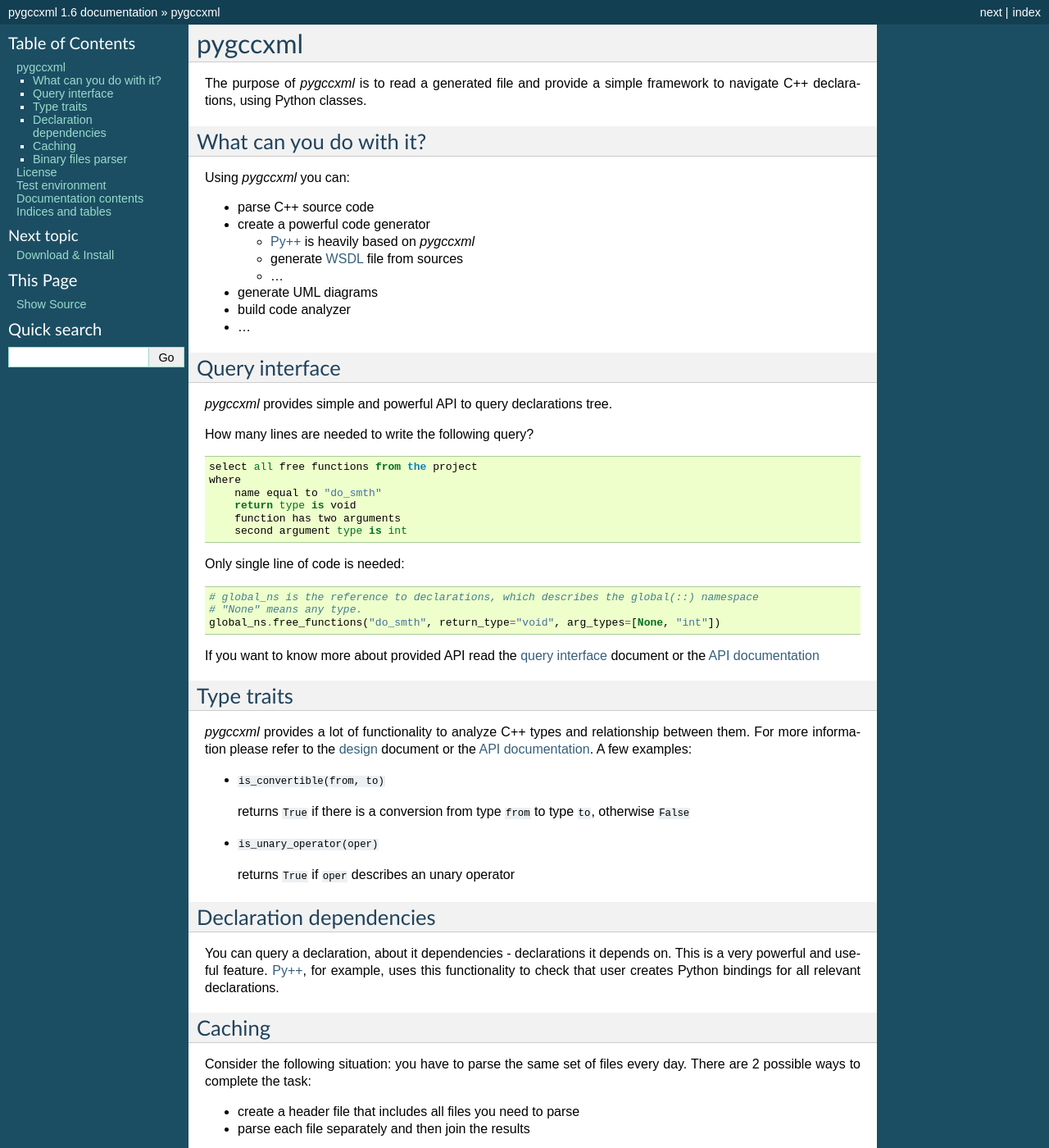
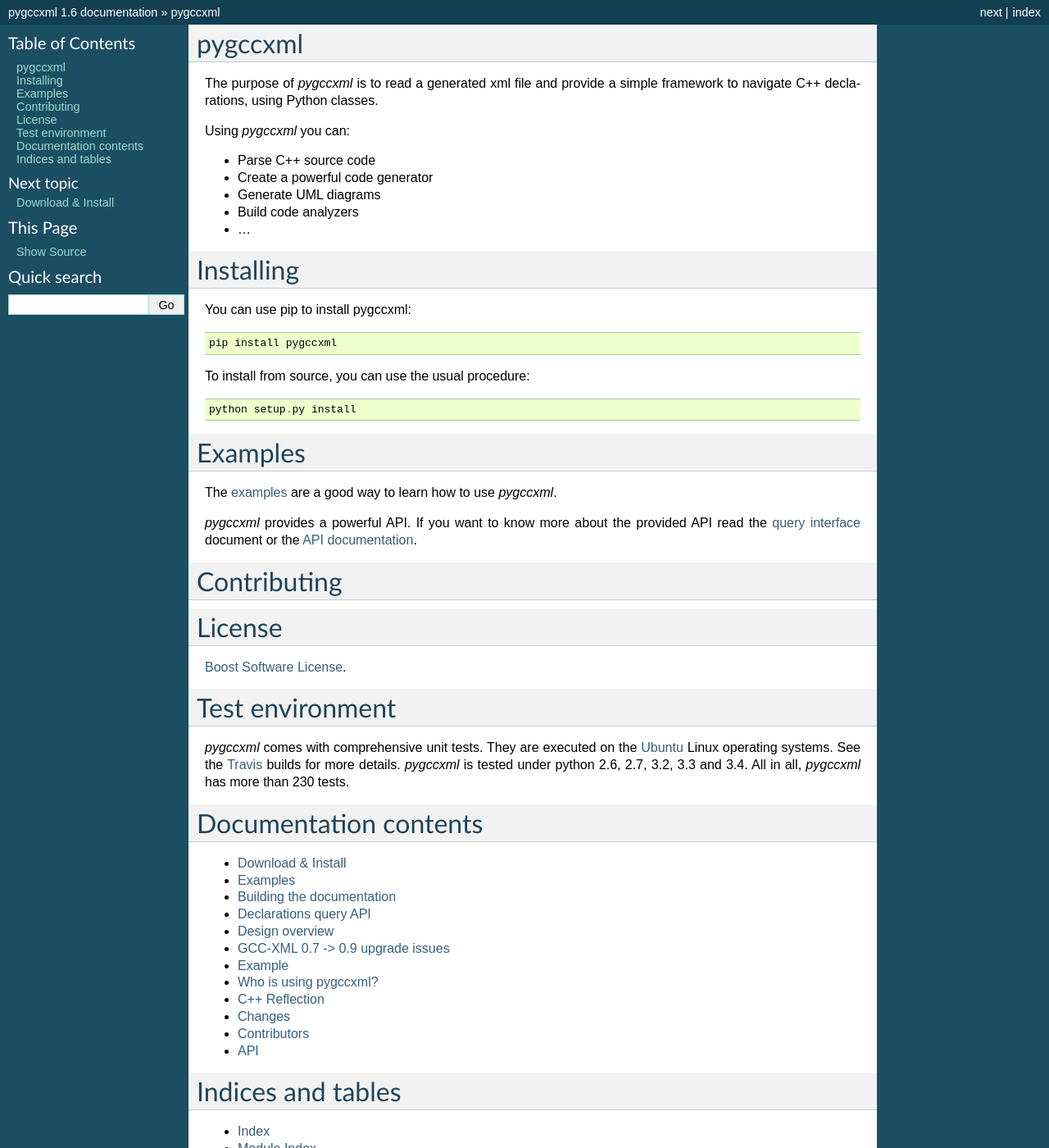
Before and after one commit to CastXML/pygccxml, a Sphinx documentation site: the page built from docs/index.rst, in a window 1280 px wide and 1400 px high. Shown: the whole window at 82% size. Built offline with Sphinx 7.4.7, drawn with Linux system fonts in a browser that asks for light colours; pages that are not in the unit, such as notebooks, are missing from menus; some of the changed text lies outside the part shown.

Commit message:
Greatly simplify and cleanup first page of the documentation

```diff
--- a/docs/index.rst
+++ b/docs/index.rst
@@ -1,89 +1,40 @@
 pygccxml
 ========
 
-The purpose of `pygccxml` is to read a generated file and provide a simple
+The purpose of `pygccxml` is to read a generated xml file and provide a simple
 framework to navigate C++ declarations, using Python classes.
 
-What can you do with it?
-------------------------
 Using `pygccxml` you can:
 
-* parse C++ source code
-* create a powerful code generator
-
-  + `Py++ <http://sourceforge.net/projects/pygccxml/files/pyplusplus/>`_ is heavily based on `pygccxml`
-  + generate `WSDL`_ file from sources
-  + ...
-
-* generate UML diagrams
-* build code analyzer
+* Parse C++ source code
+* Create a powerful code generator
+* Generate UML diagrams
+* Build code analyzers
 * ...
 
-Query interface
----------------
-`pygccxml` provides simple and powerful API to query declarations tree.
+Installing
+==========
 
-How many lines are needed to write the following query?
-::
+You can use pip to install pygccxml::
 
-  select all free functions from the project
-  where
-      name equal to "do_smth"
-      return type is void
-      function has two arguments
-      second argument type is int
+  pip install pygccxml
 
-Only single line of code is needed:
+To install from source, you can use the usual procedure::
 
-.. code-block:: python
+  python setup.py install
 
-  # global_ns is the reference to declarations, which describes the global(::) namespace
-  # "None" means any type.
-  global_ns.free_functions("do_smth", return_type="void", arg_types=[None, "int"])
+Examples
+========
 
-If you want to know more about provided API read the :doc:`query interface <query_interface>`
-document or the :doc:`API documentation <apidocs/api>`
+The :doc:`examples <examples>` are a good way to learn how to use `pygccxml`.
 
-Type traits
------------
-`pygccxml` provides a lot of functionality to analyze C++ types and relationship
-between them. For more information please refer to the :doc:`design <design>` document or
-the :doc:`API documentation <apidocs/api>`. A few examples:
+`pygccxml` provides a powerful API. If you want to know more about the provided API
+read the :doc:`query interface <query_interface>` document or the
+:doc:`API documentation <apidocs/api>`.
 
-* ``is_convertible(from, to)``
+Contributing
+============
 
-  returns ``True`` if there is a conversion from type ``from`` to type ``to``,
-  otherwise ``False``
-
-* ``is_unary_operator(oper)``
-
-  returns ``True`` if ``oper`` describes an unary operator
-
-
-Declaration dependencies
-------------------------
-You can query a declaration, about it dependencies - declarations it depends on.
-This is a very powerful and useful feature. `Py++ <http://sourceforge.net/projects/pygccxml/files/pyplusplus/>`_, for example, uses this functionality to check that user creates Python
-bindings for all relevant declarations.
-
-Caching
--------
-Consider the following situation: you have to parse the same set of files every
-day. There are 2 possible ways to complete the task:
-
-* create a header file that includes all files you need to parse
-
-* parse each file separately and then join the results
-
-The difference between these approaches is the caching algorithm used in the
-second case. `pygccxml` supports both of them. Actually `pygccxml` supports
-more caching strategies, read the API documentation for more information.
-
-Binary files parser
--------------------
-`pygccxml` contains a functionality which allows to extract different information
-from binary files (`.map`, `.dll`, `.so`) and integrate it with the existing
-declarations tree.
 
 License
 =======
@@ -105,6 +56,7 @@
    :maxdepth: 1
 
    download
+   examples
    documentation
    query_interface
    design
```
